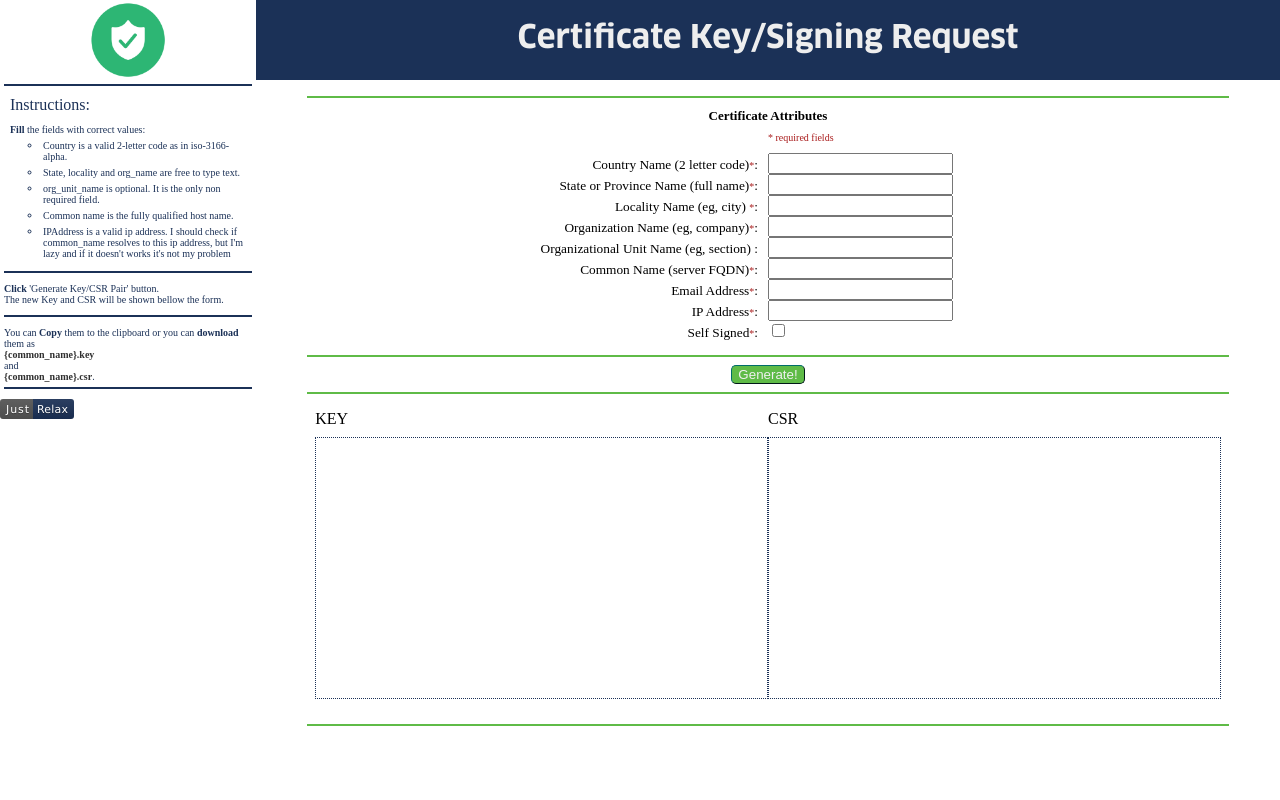
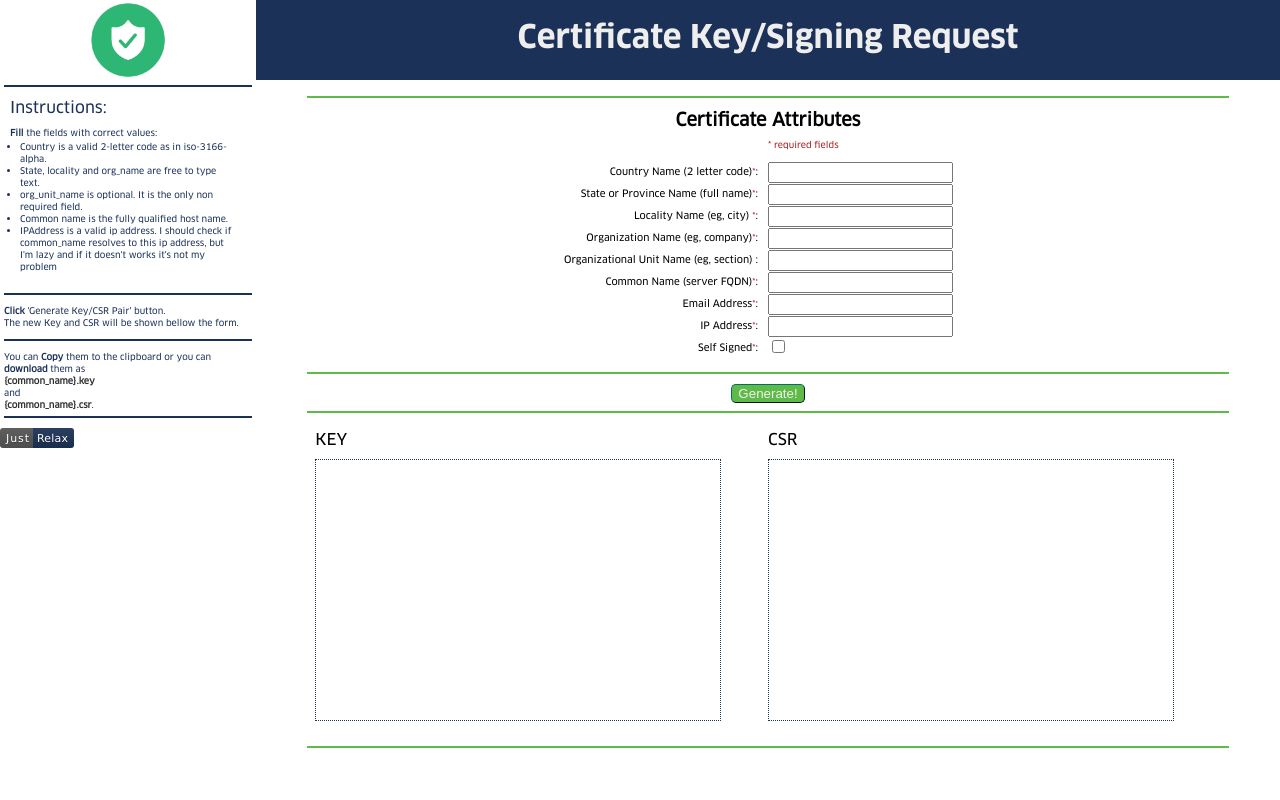
Before and after one commit to dudacgf/genkeycsr, a Flask app: template gen_keycsr/templates/index.html in a window 1280 px wide. Run offline with Flask 2, Linux system fonts and the light colour scheme; the template is opened without the code that fills it: values that come from a table or form of the project are taken from there, others are empty.

Commit message:
minor corrections and adaptions

```diff
--- a/gen_keycsr/static/css/text.css
+++ b/gen_keycsr/static/css/text.css
@@ -1,5 +1,5 @@
 body {
-    font-family: 'Clan Pro';
+    font-family: 'Clan Pro News';
     display: grid;
 }
 
@@ -13,7 +13,7 @@ h1 {
 }
 
 h2 {
-    font-size: small;
+    font-size: large;
     font-weight: bold;
     padding-top: 2px;
     padding-bottom: 2px;
@@ -35,11 +35,6 @@ hr {
     border-style: solid;
 }
 
-ul {
-    padding: 0;
-    margin: 0;
-}
-
 pre {
     font-family:'Courier New', Courier, monospace;
     font-size: xx-small;
@@ -48,6 +43,7 @@ pre {
     background-color: white;
     overflow: auto;
     height: 30vh;
+    width: 30vw;
     padding: 10px;
 }
 
@@ -57,13 +53,24 @@ a:visited { color: var(--icatu-azul-02); }
 a:hover { color: var(--icatu-verde); }
 a:active { color: var(--icatu-azul-03); }
 
-.with-bullets {
-    list-style-type: circle;
-    padding: 2px;
-    margin: 1px;
+ul {
+    padding: 0;
+    margin: 0;
 }
 
-li {
+ol {
+    padding: 10px;
+    margin: 10px;
+    margin-top: 5px;
+    margin-bottom: 1px;
+}
+.with-bullets {
+    list-style: decimal;
+    list-style-type: disc;
+    list-style-position: side;
+}
+
+.no-bullets {
     list-style-type: none;
     padding: 0;
     margin: 0;
@@ -74,14 +81,14 @@ li {
 }
 
 .normal {
-    font-size: smaller;
+    font-size: x-small;
     font-weight: 100;
     padding-top: 4px;
     padding-bottom: 1px;
 }
 
 .small {
-    font-size: x-small;
+    font-size: xx-small;
     font-weight: lighter;
     padding-bottom: 1px;
 }
```
